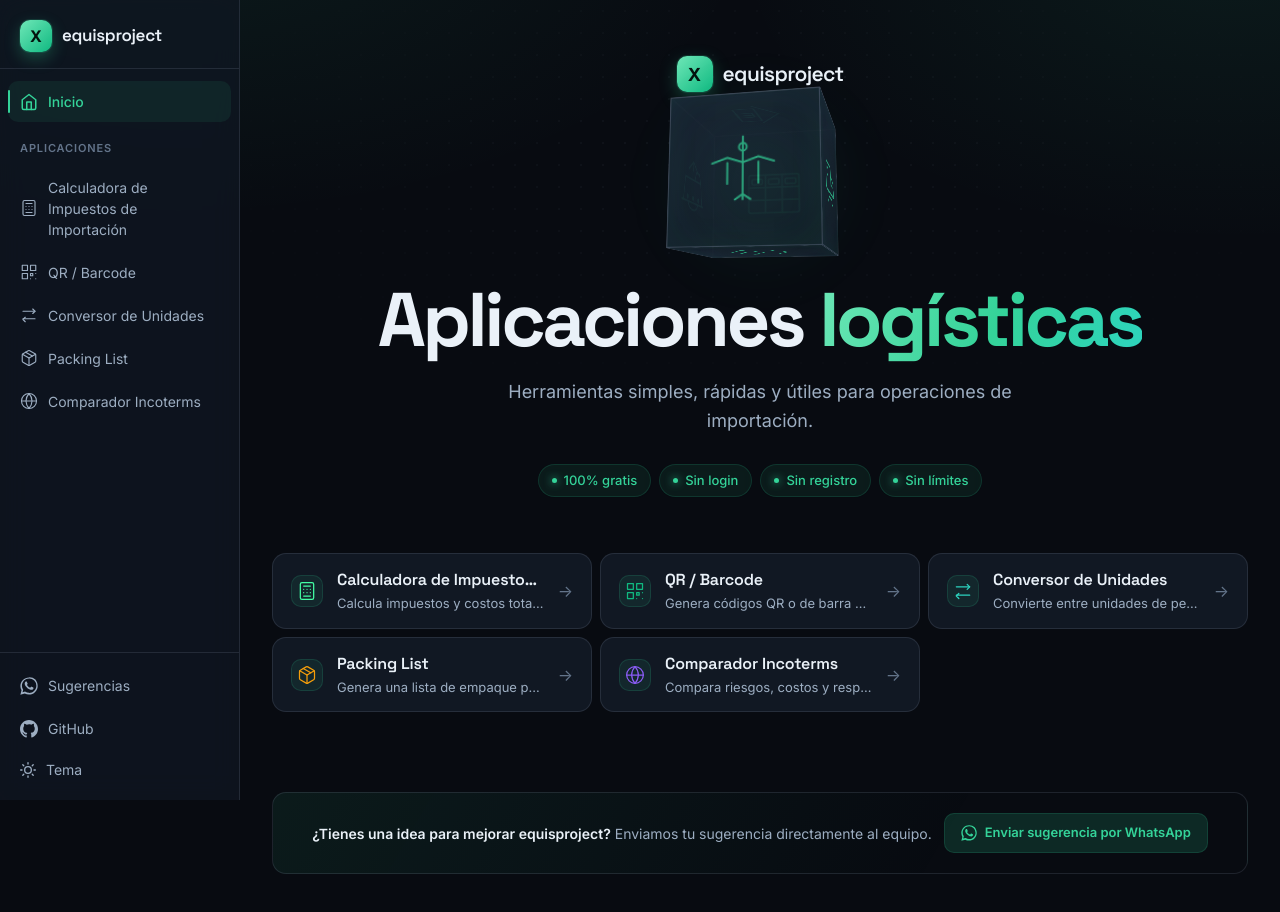
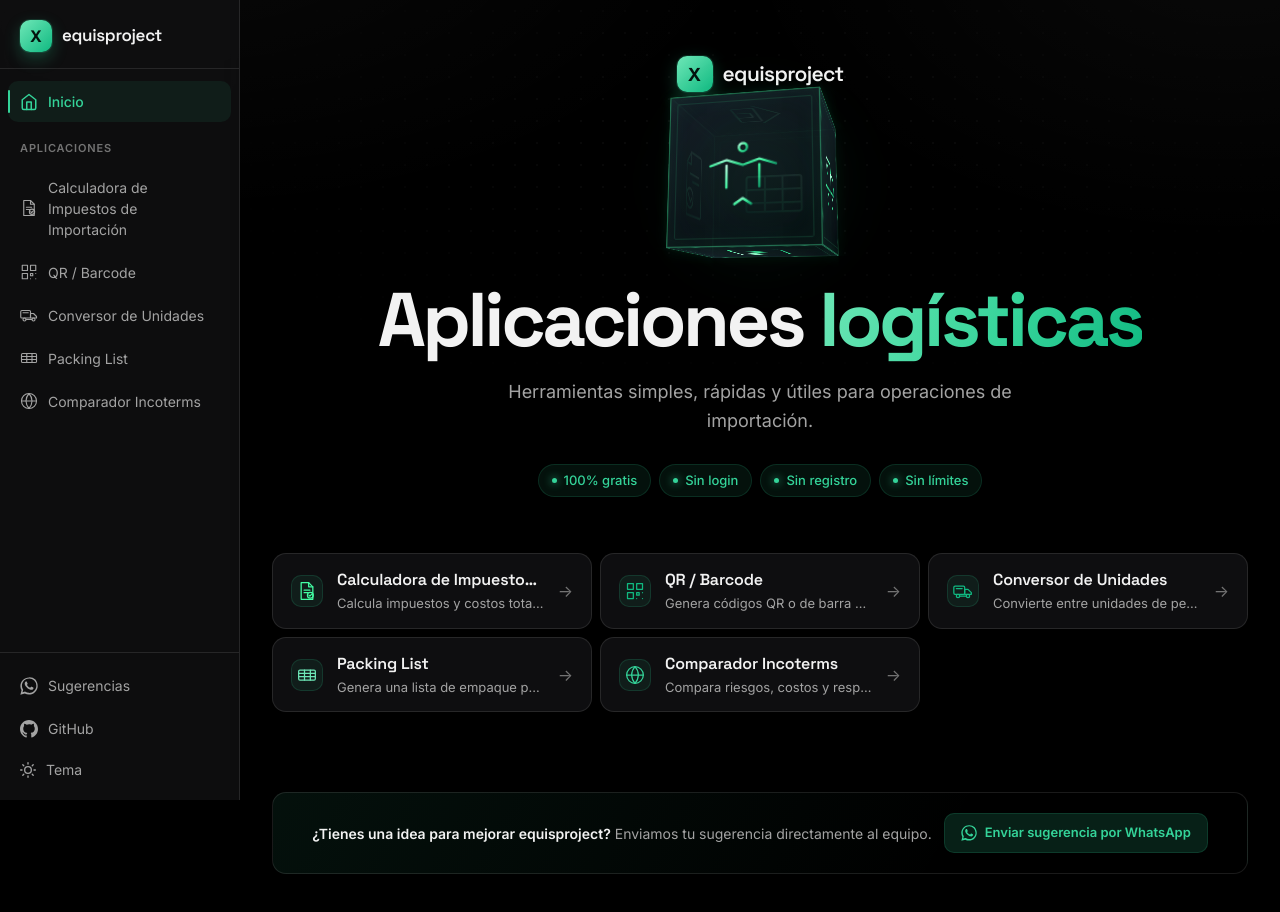
Before and after one commit to Neve7s/equisproject, a React (Vite) app in the folder apps/web/: page / in a window 1280 px wide. Shown: the top 912 px of the page. Built offline with nearby package versions, Linux system fonts and the light colour scheme.

Commit message:
feat(ui): neutraliza la UI, estiliza el cubo como el logo e iconos de logistica

```diff
--- a/apps/web/src/app/HeroScene.tsx
+++ b/apps/web/src/app/HeroScene.tsx
@@ -1,77 +1,82 @@
 export function HeroScene() {
   return (
     <div className="hero-scene">
+      <svg className="hero-defs" width="0" height="0" aria-hidden="true">
+        <defs>
+          <linearGradient id="heroSteel" x1="0" y1="0" x2="1" y2="1">
+            <stop offset="0" stopColor="#C4FFE6" />
+            <stop offset="0.5" stopColor="#43FEA4" />
+            <stop offset="1" stopColor="#129B69" />
+          </linearGradient>
+        </defs>
+      </svg>
+
       <div className="hero-cube-perspective">
         <div className="hero-cube">
-          {/* Front - Ship */}
+          {/* Frente — Aduana (DUA con sello) */}
           <div className="hero-cube-face hero-cube-front">
-            <svg viewBox="0 0 64 64" fill="none" stroke="currentColor" strokeWidth="1.5" strokeLinecap="round" strokeLinejoin="round">
-              <path d="M4 48h56"/>
-              <path d="M8 48l4-20h40l4 20"/>
-              <path d="M12 28l4-8h8l4 8"/>
-              <path d="M32 12v8M32 12l-12 8M32 12l12 8"/>
-              <path d="M20 48c0 4 5.4 6 12 6s12-2 12-6"/>
-              <circle cx="18" cy="44" r="1.5" fill="currentColor"/>
-              <circle cx="32" cy="44" r="1.5" fill="currentColor"/>
-              <circle cx="46" cy="44" r="1.5" fill="currentColor"/>
+            <svg viewBox="0 0 64 64" fill="none" stroke="url(#heroSteel)" strokeWidth="1.8" strokeLinecap="round" strokeLinejoin="round">
+              <path d="M14 6h24l10 10v40a2 2 0 0 1-2 2H14a2 2 0 0 1-2-2V8a2 2 0 0 1 2-2z" />
+              <path d="M38 6v10h10" />
+              <path d="M18 24h22M18 30h16" />
+              <circle cx="40" cy="44" r="8" />
+              <path d="M35.5 44l3 3 6-6.5" />
             </svg>
           </div>
-          {/* Back - Truck */}
+
+          {/* Atrás — Flete terrestre */}
           <div className="hero-cube-face hero-cube-back">
-            <svg viewBox="0 0 64 64" fill="none" stroke="currentColor" strokeWidth="1.5" strokeLinecap="round" strokeLinejoin="round">
-              <rect x="4" y="22" width="32" height="22" rx="2"/>
-              <path d="M36 30h14l8 8v6H36V30z"/>
-              <path d="M36 36h14"/>
-              <circle cx="16" cy="48" r="4"/>
-              <circle cx="48" cy="48" r="4"/>
-              <line x1="20" y1="48" x2="44" y2="48"/>
-              <rect x="8" y="26" width="8" height="6" rx="1"/>
+            <svg viewBox="0 0 64 64" fill="none" stroke="url(#heroSteel)" strokeWidth="1.8" strokeLinecap="round" strokeLinejoin="round">
+              <rect x="4" y="20" width="32" height="22" rx="2" />
+              <path d="M36 28h14l8 8v6H36V28z" />
+              <path d="M36 34h14" />
+              <circle cx="16" cy="50" r="4" />
+              <circle cx="48" cy="50" r="4" />
+              <path d="M20 50h24" />
+              <rect x="9" y="25" width="9" height="6" rx="1" />
             </svg>
           </div>
-          {/* Right - Airplane */}
+
+          {/* Derecha — Carga aérea */}
           <div className="hero-cube-face hero-cube-right">
-            <svg viewBox="0 0 64 64" fill="none" stroke="currentColor" strokeWidth="1.5" strokeLinecap="round" strokeLinejoin="round">
-              <path d="M32 8v48"/>
-              <path d="M8 28l12-4 12 4 12-4 12 4"/>
-              <path d="M20 28v16M44 28v16"/>
-              <path d="M26 56l6-4 6 4"/>
-              <circle cx="32" cy="16" r="3"/>
+            <svg viewBox="0 0 64 64" fill="none" stroke="url(#heroSteel)" strokeWidth="1.8" strokeLinecap="round" strokeLinejoin="round">
+              <path d="M32 6v52" />
+              <path d="M8 30l12-4 12 4 12-4 12 4" />
+              <path d="M20 30v16M44 30v16" />
+              <path d="M26 58l6-4 6 4" />
+              <circle cx="32" cy="17" r="3" />
             </svg>
           </div>
-          {/* Left - Container */}
+
+          {/* Izquierda — Contenedor marítimo */}
           <div className="hero-cube-face hero-cube-left">
-            <svg viewBox="0 0 64 64" fill="none" stroke="currentColor" strokeWidth="1.5" strokeLinecap="round" strokeLinejoin="round">
-              <rect x="8" y="14" width="48" height="36" rx="2"/>
-              <line x1="8" y1="26" x2="56" y2="26"/>
-              <line x1="8" y1="38" x2="56" y2="38"/>
-              <line x1="24" y1="14" x2="24" y2="50"/>
-              <line x1="40" y1="14" x2="40" y2="50"/>
-              <rect x="11" y="18" width="10" height="5" rx="1"/>
-              <rect x="27" y="18" width="10" height="5" rx="1"/>
-              <rect x="43" y="18" width="10" height="5" rx="1"/>
+            <svg viewBox="0 0 64 64" fill="none" stroke="url(#heroSteel)" strokeWidth="1.8" strokeLinecap="round" strokeLinejoin="round">
+              <rect x="7" y="16" width="50" height="32" rx="2" />
+              <path d="M7 28h50M7 40h50M24 16v32M40 16v32" />
+              <path d="M11 21h8M27 21h8M43 21h8" />
             </svg>
           </div>
-          {/* Top - Warehouse */}
+
+          {/* Arriba — Almacén */}
           <div className="hero-cube-face hero-cube-top">
-            <svg viewBox="0 0 64 64" fill="none" stroke="currentColor" strokeWidth="1.5" strokeLinecap="round" strokeLinejoin="round">
-              <path d="M8 34l24-18 24 18"/>
-              <rect x="14" y="34" width="36" height="18" rx="1"/>
-              <rect x="26" y="38" width="12" height="14" rx="1"/>
-              <line x1="32" y1="38" x2="32" y2="52"/>
+            <svg viewBox="0 0 64 64" fill="none" stroke="url(#heroSteel)" strokeWidth="1.8" strokeLinecap="round" strokeLinejoin="round">
+              <path d="M8 34l24-18 24 18" />
+              <rect x="14" y="34" width="36" height="18" rx="1" />
+              <rect x="26" y="39" width="12" height="13" rx="1" />
+              <path d="M32 39v13" />
             </svg>
           </div>
-          {/* Bottom - Box/Package */}
+
+          {/* Abajo — Tracking / código de barras */}
           <div className="hero-cube-face hero-cube-bottom">
-            <svg viewBox="0 0 64 64" fill="none" stroke="currentColor" strokeWidth="1.5" strokeLinecap="round" strokeLinejoin="round">
-              <path d="M32 8L8 22v20l24 14 24-14V22z"/>
-              <line x1="32" y1="32" x2="32" y2="56"/>
-              <line x1="8" y1="22" x2="32" y2="36"/>
-              <line x1="56" y1="22" x2="32" y2="36"/>
-              <path d="M24 14l8 6 8-6"/>
+            <svg viewBox="0 0 64 64" fill="none" stroke="url(#heroSteel)" strokeWidth="1.8" strokeLinecap="round" strokeLinejoin="round">
+              <rect x="8" y="12" width="48" height="40" rx="3" />
+              <path d="M15 20v20M20 20v20M25 20v14M30 20v20M36 20v14M41 20v20M46 20v20" />
             </svg>
           </div>
         </div>
       </div>
+
       <div className="hero-glow" />
     </div>
   );
--- a/apps/web/src/apps/import-calculator/manifest.ts
+++ b/apps/web/src/apps/import-calculator/manifest.ts
@@ -6,7 +6,7 @@ export const importCalculatorManifest: MiniAppManifest = {
   name: "Calculadora de Impuestos de Importación",
   tagline: "CIF + Impuestos",
   description: "Calcula impuestos y costos totales de importación en Perú.",
-  icon: "calculator",
+  icon: "customs",
   accent: "#43FEA4",
   path: "/apps/import-calculator",
   Component: ImportCalculator,
--- a/apps/web/src/apps/incoterm-compare/manifest.ts
+++ b/apps/web/src/apps/incoterm-compare/manifest.ts
@@ -7,7 +7,7 @@ export const incotermCompareManifest: MiniAppManifest = {
   tagline: "11 Incoterms® 2020",
   description: "Compara riesgos, costos y responsabilidades entre todos los Incoterms® 2020.",
   icon: "globe",
-  accent: "#8B5CF6",
+  accent: "#34D399",
   path: "/apps/incoterm-compare",
   Component: IncotermCompare,
 };
--- a/apps/web/src/apps/packing-list/manifest.ts
+++ b/apps/web/src/apps/packing-list/manifest.ts
@@ -6,8 +6,8 @@ export const packingListManifest: MiniAppManifest = {
   name: "Packing List",
   tagline: "Lista de empaque PDF",
   description: "Genera una lista de empaque profesional en PDF para exportación e importación.",
-  icon: "package",
-  accent: "#F59E0B",
+  icon: "container",
+  accent: "#6EE7B7",
   path: "/apps/packing-list",
   Component: PackingList,
 };
--- a/apps/web/src/apps/unit-converter/manifest.ts
+++ b/apps/web/src/apps/unit-converter/manifest.ts
@@ -6,8 +6,8 @@ export const unitConverterManifest: MiniAppManifest = {
   name: "Conversor de Unidades",
   tagline: "Peso, volumen, longitud",
   description: "Convierte entre unidades de peso, volumen, longitud y temperatura para operaciones de envío.",
-  icon: "converter",
-  accent: "#2DD4BF",
+  icon: "freight",
+  accent: "#10B981",
   path: "/apps/unit-converter",
   Component: UnitConverter,
 };
--- a/apps/web/src/registry/app-icon.tsx
+++ b/apps/web/src/registry/app-icon.tsx
@@ -50,6 +50,30 @@ const icons: Record<string, (color: string) => (props: SVGProps<SVGSVGElement>)
       <path d="M12 2a15.3 15.3 0 014 10 15.3 15.3 0 01-4 10 15.3 15.3 0 01-4-10 15.3 15.3 0 014-10z" />
     </svg>
   ),
+  customs: (color) => (props) => (
+    <svg viewBox="0 0 24 24" fill="none" stroke={color} strokeWidth="1.5" strokeLinecap="round" strokeLinejoin="round" {...props}>
+      <path d="M5 2h9l5 5v15H5z" />
+      <path d="M14 2v5h5" />
+      <path d="M8.5 11h7M8.5 14h5" />
+      <circle cx="16" cy="17" r="3.5" />
+      <path d="M14.3 17l1.2 1.2 2.2-2.4" />
+    </svg>
+  ),
+  freight: (color) => (props) => (
+    <svg viewBox="0 0 24 24" fill="none" stroke={color} strokeWidth="1.5" strokeLinecap="round" strokeLinejoin="round" {...props}>
+      <rect x="1" y="6" width="13" height="10" rx="1.5" />
+      <path d="M14 10h4l4 4v2h-8z" />
+      <circle cx="6" cy="18" r="2" />
+      <circle cx="18" cy="18" r="2" />
+      <path d="M8 18h8M4 9h7" />
+    </svg>
+  ),
+  container: (color) => (props) => (
+    <svg viewBox="0 0 24 24" fill="none" stroke={color} strokeWidth="1.5" strokeLinecap="round" strokeLinejoin="round" {...props}>
+      <rect x="2" y="6" width="20" height="12" rx="1.5" />
+      <path d="M2 10h20M2 14h20M9 6v12M16 6v12" />
+    </svg>
+  ),
 };
 
 export function AppIcon({ name, color = "currentColor", ...props }: IconProps) {
--- a/apps/web/src/styles.css
+++ b/apps/web/src/styles.css
@@ -2,38 +2,38 @@
 :root {
   color-scheme: dark;
 
-  --bg: #080B11;
-  --surface: #111823;
-  --surface-hover: #182131;
-  --surface-glass: rgba(17, 24, 35, 0.74);
-  --surface-input: rgba(148, 163, 184, 0.06);
-  --surface-input-focus: rgba(148, 163, 184, 0.1);
-  --border: rgba(148, 163, 184, 0.16);
+  --bg: #000000;
+  --surface: #0E0E10;
+  --surface-hover: #19191C;
+  --surface-glass: rgba(18, 18, 20, 0.74);
+  --surface-input: rgba(255, 255, 255, 0.05);
+  --surface-input-focus: rgba(255, 255, 255, 0.09);
+  --border: rgba(255, 255, 255, 0.1);
   --border-focus: #34D399;
-  --border-subtle: rgba(148, 163, 184, 0.07);
-  --border-medium: rgba(148, 163, 184, 0.1);
-  --border-strong: rgba(148, 163, 184, 0.14);
-  --border-hover: rgba(148, 163, 184, 0.32);
-  --placeholder: rgba(148, 163, 184, 0.45);
-  --link-hover: rgba(148, 163, 184, 0.08);
-  --text: #EAF1F8;
-  --text-secondary: #9DAEC2;
-  --text-muted: #63748A;
+  --border-subtle: rgba(255, 255, 255, 0.05);
+  --border-medium: rgba(255, 255, 255, 0.07);
+  --border-strong: rgba(255, 255, 255, 0.1);
+  --border-hover: rgba(255, 255, 255, 0.2);
+  --placeholder: rgba(255, 255, 255, 0.35);
+  --link-hover: rgba(255, 255, 255, 0.05);
+  --text: #F2F2F2;
+  --text-secondary: #A3A3A3;
+  --text-muted: #737373;
+  --ambient: rgba(255, 255, 255, 0.035);
 
-  /* Marca: verde esmeralda con un verde azulado de apoyo */
+  /* Marca: verde esmeralda. El resto de la UI es gris neutro */
   --accent: #34D399;
   --accent-bright: #6EE7B7;
   --accent-dim: #10B981;
   --accent-15: rgba(52, 211, 153, 0.15);
   --accent-08: rgba(52, 211, 153, 0.08);
   --accent-glow: rgba(52, 211, 153, 0.28);
-  --secondary: #2DD4BF;
 
   --danger: #F87171;
   --danger-08: rgba(248, 113, 113, 0.08);
   --danger-20: rgba(248, 113, 113, 0.22);
   --warning: #FBBF24;
-  --skeleton-mid: rgba(148, 163, 184, 0.12);
+  --skeleton-mid: rgba(255, 255, 255, 0.1);
 
   --font-display: "Space Grotesk", Inter, system-ui, sans-serif;
   --font-body: Inter, -apple-system, BlinkMacSystemFont, "Segoe UI", Roboto, sans-serif;
@@ -52,23 +52,24 @@
 [data-theme="light"] {
   color-scheme: light;
 
-  --bg: #F5F7FA;
+  --bg: #F4F4F5;
   --surface: #FFFFFF;
-  --surface-hover: #EEF2F7;
+  --surface-hover: #EFEFF1;
   --surface-glass: rgba(255, 255, 255, 0.76);
-  --surface-input: rgba(15, 23, 42, 0.04);
-  --surface-input-focus: rgba(15, 23, 42, 0.07);
-  --border: rgba(15, 23, 42, 0.1);
+  --surface-input: rgba(0, 0, 0, 0.04);
+  --surface-input-focus: rgba(0, 0, 0, 0.07);
+  --border: rgba(0, 0, 0, 0.1);
   --border-focus: #059669;
-  --border-subtle: rgba(15, 23, 42, 0.05);
-  --border-medium: rgba(15, 23, 42, 0.07);
-  --border-strong: rgba(15, 23, 42, 0.1);
-  --border-hover: rgba(15, 23, 42, 0.22);
-  --placeholder: rgba(15, 23, 42, 0.38);
-  --link-hover: rgba(15, 23, 42, 0.05);
-  --text: #0F172A;
-  --text-secondary: #475569;
-  --text-muted: #94A3B8;
+  --border-subtle: rgba(0, 0, 0, 0.05);
+  --border-medium: rgba(0, 0, 0, 0.07);
+  --border-strong: rgba(0, 0, 0, 0.1);
+  --border-hover: rgba(0, 0, 0, 0.2);
+  --placeholder: rgba(0, 0, 0, 0.38);
+  --link-hover: rgba(0, 0, 0, 0.05);
+  --text: #111111;
+  --text-secondary: #555555;
+  --text-muted: #8A8A8A;
+  --ambient: rgba(0, 0, 0, 0.025);
 
   --accent: #059669;
   --accent-bright: #10B981;
@@ -76,17 +77,16 @@
   --accent-15: rgba(5, 150, 105, 0.13);
   --accent-08: rgba(5, 150, 105, 0.07);
   --accent-glow: rgba(5, 150, 105, 0.18);
-  --secondary: #0D9488;
 
   --danger: #DC2626;
   --danger-08: rgba(220, 38, 38, 0.07);
   --danger-20: rgba(220, 38, 38, 0.2);
   --warning: #B45309;
-  --skeleton-mid: rgba(15, 23, 42, 0.08);
+  --skeleton-mid: rgba(0, 0, 0, 0.08);
 
-  --shadow-subtle: 0 1px 2px rgba(15, 23, 42, 0.05);
-  --shadow-base: 0 6px 16px rgba(15, 23, 42, 0.07);
-  --shadow-elevated: 0 16px 40px rgba(15, 23, 42, 0.12);
+  --shadow-subtle: 0 1px 2px rgba(0, 0, 0, 0.05);
+  --shadow-base: 0 6px 16px rgba(0, 0, 0, 0.07);
+  --shadow-elevated: 0 16px 40px rgba(0, 0, 0, 0.12);
 }
 
 * { margin: 0; padding: 0; box-sizing: border-box; }
@@ -97,8 +97,8 @@ body {
   line-height: 1.5;
   color: var(--text);
   background:
-    radial-gradient(900px 480px at 14% -10%, var(--accent-08), transparent 65%),
-    radial-gradient(760px 460px at 96% -6%, var(--accent-08), transparent 65%),
+    radial-gradient(900px 480px at 14% -10%, var(--ambient), transparent 65%),
+    radial-gradient(760px 460px at 96% -6%, var(--ambient), transparent 65%),
     var(--bg);
   -webkit-font-smoothing: antialiased;
   text-rendering: optimizeLegibility;
@@ -241,7 +241,7 @@ input, select, textarea { font-family: inherit; font-size: inherit; }
   margin-bottom: clamp(12px, 2vw, 16px);
 }
 .hero-accent {
-  background: linear-gradient(115deg, var(--accent-bright), var(--accent) 55%, var(--secondary));
+  background: linear-gradient(115deg, var(--accent-bright), var(--accent) 60%, var(--accent-dim));
   -webkit-background-clip: text; background-clip: text;
   -webkit-text-fill-color: transparent; color: transparent;
 }
@@ -289,17 +289,22 @@ input, select, textarea { font-family: inherit; font-size: inherit; }
 .hero-cube-face {
   position: absolute;
   width: 100%; height: 100%;
-  border: 1px solid var(--border-hover);
-  background: linear-gradient(145deg, var(--surface-hover), var(--surface));
-  box-shadow: inset 0 0 30px var(--accent-08);
-  opacity: 0.92;
+  border: 1px solid rgba(67, 254, 164, 0.38);
+  background: linear-gradient(150deg, rgba(20, 28, 37, 0.96), rgba(5, 7, 11, 0.96));
+  box-shadow: inset 0 0 24px rgba(67, 254, 164, 0.07), 0 0 18px rgba(67, 254, 164, 0.06);
+  opacity: 0.96;
   display: flex; align-items: center; justify-content: center;
   backface-visibility: visible;
 }
+.hero-cube-face::before {
+  content: ""; position: absolute; inset: 6px;
+  border: 1px solid rgba(67, 254, 164, 0.12); border-radius: 2px;
+  pointer-events: none;
+}
 .hero-cube-face svg {
-  width: 55%; height: 55%;
+  width: 58%; height: 58%;
   color: var(--accent);
-  opacity: 0.8;
+  opacity: 1;
 }
 .hero-cube-front  { transform: translateZ(calc(var(--cube-size) / 2)); }
 .hero-cube-back   { transform: rotateY(180deg) translateZ(calc(var(--cube-size) / 2)); }
@@ -1143,7 +1148,7 @@ input, select, textarea { font-family: inherit; font-size: inherit; }
 .results { padding: 10px 16px; }
 .results .results-cif { padding: 8px 10px; }
 .results .results-lines {
-  grid-template-columns: repeat(auto-fit, minmax(180px, 1fr));
+  grid-template-columns: repeat(auto-fit, minmax(140px, 1fr));
   gap: 6px; padding: 8px 0;
 }
 .results .results-line { padding: 8px 10px; gap: 5px; font-size: 12px; }
```
